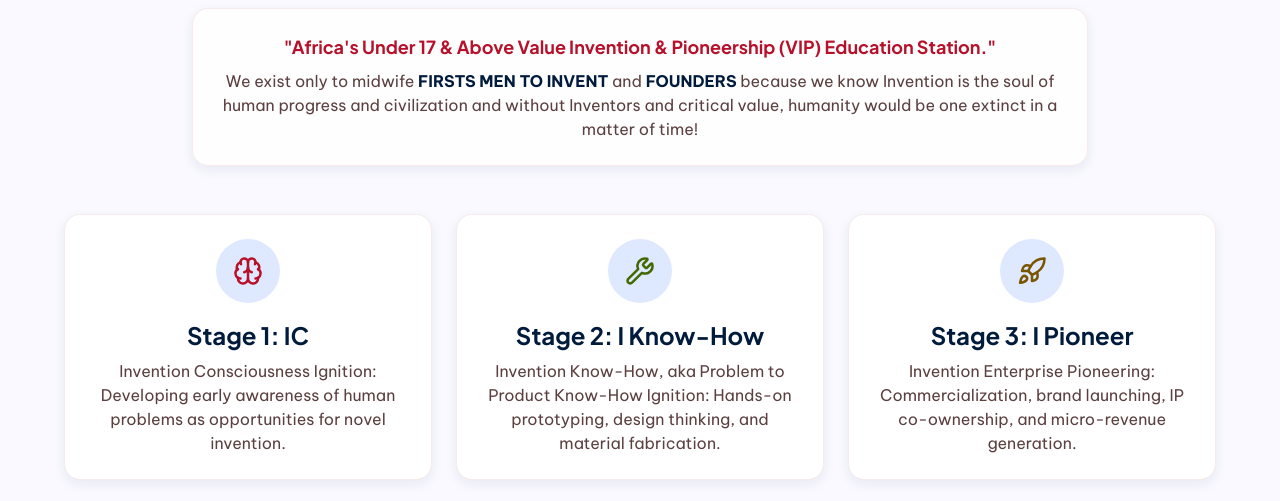
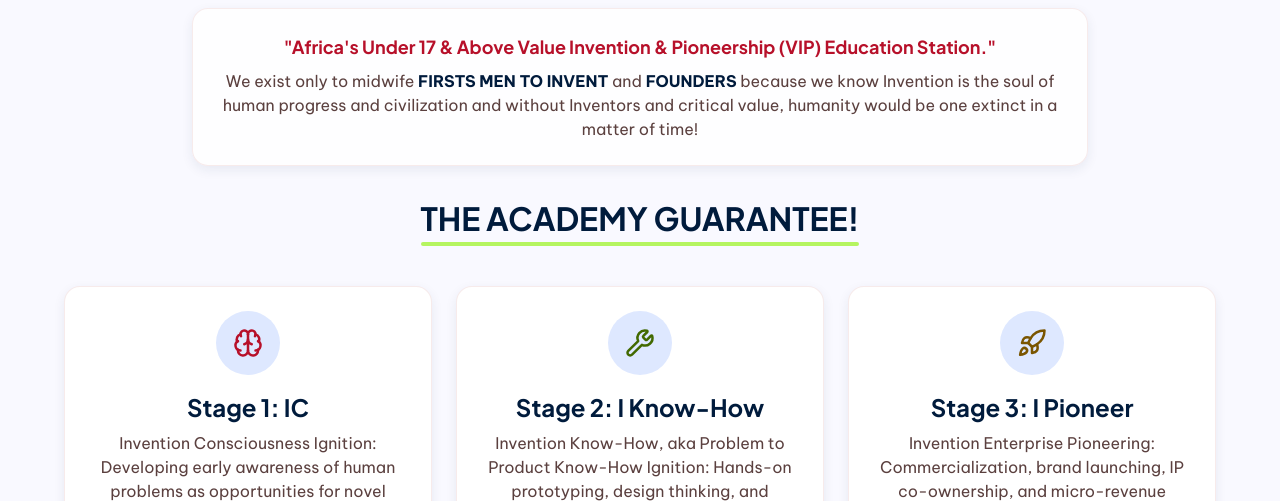
Before and after one commit to Peter-ConX/FirstAcademy, a website: page index.html in a window 1280 px wide. Shown: the part 912-1413 px from the top of the page. Drawn offline with nearby package versions, Linux system fonts and the light colour scheme.

Commit message:
Show FIRSTS ACADEMY definition first, followed by THE ACADEMY GUARANTEE!

```diff
--- a/index.html
+++ b/index.html
@@ -236,7 +236,7 @@
     <div class="max-w-7xl mx-auto px-margin-mobile md:px-margin-desktop">
       <div class="text-center mb-stack-lg max-w-4xl mx-auto">
         <h2 class="font-headline-lg text-headline-lg text-on-background inline-block relative mb-4">
-          FIRSTS ACADEMY GUARANTEE!
+          FIRSTS ACADEMY
           <span class="absolute -bottom-2 left-0 w-full h-1 bg-secondary-fixed rounded-full"></span>
         </h2>
         <div class="mt-4 bg-white/80 backdrop-blur-sm border border-outline-variant/30 rounded-2xl p-6 shadow-level-1 text-center">
@@ -246,6 +246,12 @@
           <p class="font-body-md text-sm sm:text-base text-on-surface-variant leading-relaxed">
             We exist only to midwife <strong class="text-on-surface">FIRSTS MEN TO INVENT</strong> and <strong class="text-on-surface">FOUNDERS</strong> because we know Invention is the soul of human progress and civilization and without Inventors and critical value, humanity would be one extinct in a matter of time!
           </p>
+        </div>
+        <div class="mt-8">
+          <h3 class="font-headline-lg text-headline-lg text-on-background inline-block relative">
+            THE ACADEMY GUARANTEE!
+            <span class="absolute -bottom-2 left-0 w-full h-1 bg-secondary-fixed rounded-full"></span>
+          </h3>
         </div>
       </div>
       <div class="grid grid-cols-1 md:grid-cols-3 gap-gutter mb-stack-lg">
```
Also changed, not shown: Image 10.html (+7 -1 lines).
